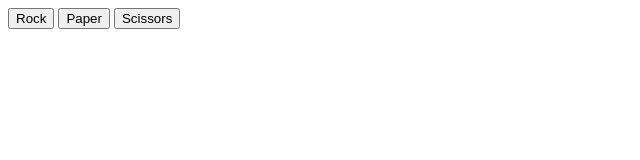
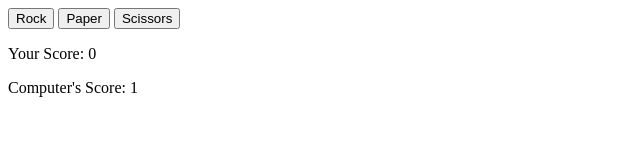
Before and after one commit to KickerJoe/Rock-Paper-Scissors, a plain HTML site: page index.html in a window 1280 px wide. Both pictures are taken after a click on the button "Rock". Shown: the whole page, without its empty margins (0-640 px from the left). Drawn offline with Linux system fonts and the light colour scheme.

Commit message:
Add div elements to ui to display results

```diff
--- a/index.html
+++ b/index.html
@@ -10,5 +10,7 @@
         <button id="rock">Rock</button>
         <button id="paper">Paper</button>
         <button id="scissors">Scissors</button>
+
+        <div class="scoreboard"></div>
     </body>
 </html>
--- a/javascript.js
+++ b/javascript.js
@@ -51,31 +51,6 @@ function playRound(playerSelection, computerSelection) {
     }
 }
 
-
-
-console.log("Welcome to Rock Paper Scissors!");
-
-
-let playerScore = 0;
-let cpuScore = 0;
-let tie = 0;
-let result = "";
-
-
-//Begin button changes
-console.log("Please choose Rock, Paper, or Scissors");
-//Creates a nodelist of buttons
-const buttons = document.querySelectorAll('button');
-buttons.forEach((button) => {
-    button.addEventListener('click', () => {
-        result = playRound(button.id, computerPlay());
-        console.log(result);
-        updateScore(result);
-        score();
-    });
-});
-
-
 function updateScore(res) {
     if (res.includes("Win")) {
         playerScore++;
@@ -92,3 +67,40 @@ function score() {
     console.log("Your score:\t\t\t" + playerScore);
     console.log("Computer's score:\t" + cpuScore);
 }
+
+let playerScore = 0;
+let cpuScore = 0;
+let tie = 0;
+let result = "";
+
+const scoreboard = document.querySelector('.scoreboard');
+
+const player = document.createElement('p');
+player.setAttribute('id','playerScore');
+player.textContent = 'Your Score: ' + playerScore;
+scoreboard.appendChild(player);
+
+const comp = document.createElement('p');
+comp.setAttribute('id',"computerScore");
+comp.textContent = "Computer's Score: " + cpuScore;
+scoreboard.appendChild(comp);
+
+
+
+
+console.log("Welcome to Rock Paper Scissors!");
+console.log("Please choose Rock, Paper, or Scissors");
+//Creates a nodelist of buttons
+const buttons = document.querySelectorAll('button');
+buttons.forEach((button) => {
+    button.addEventListener('click', () => {
+        result = playRound(button.id, computerPlay());
+        console.log(result);
+        updateScore(result);
+        score();
+        player.textContent = 'Your Score: ' + playerScore;
+        scoreboard.appendChild(player);
+        comp.textContent = "Computer's Score: " + cpuScore;
+        scoreboard.appendChild(comp);
+    });
+});
```
